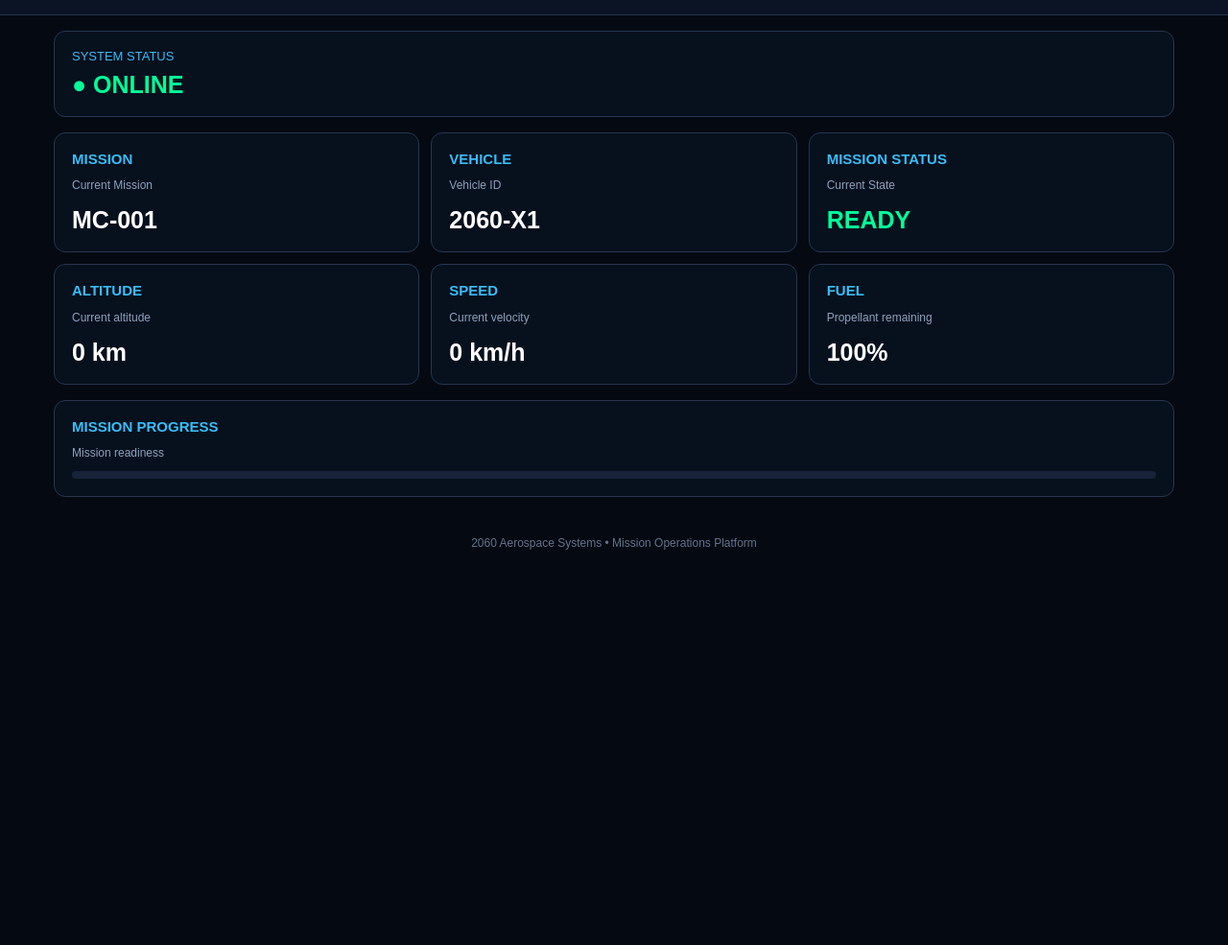
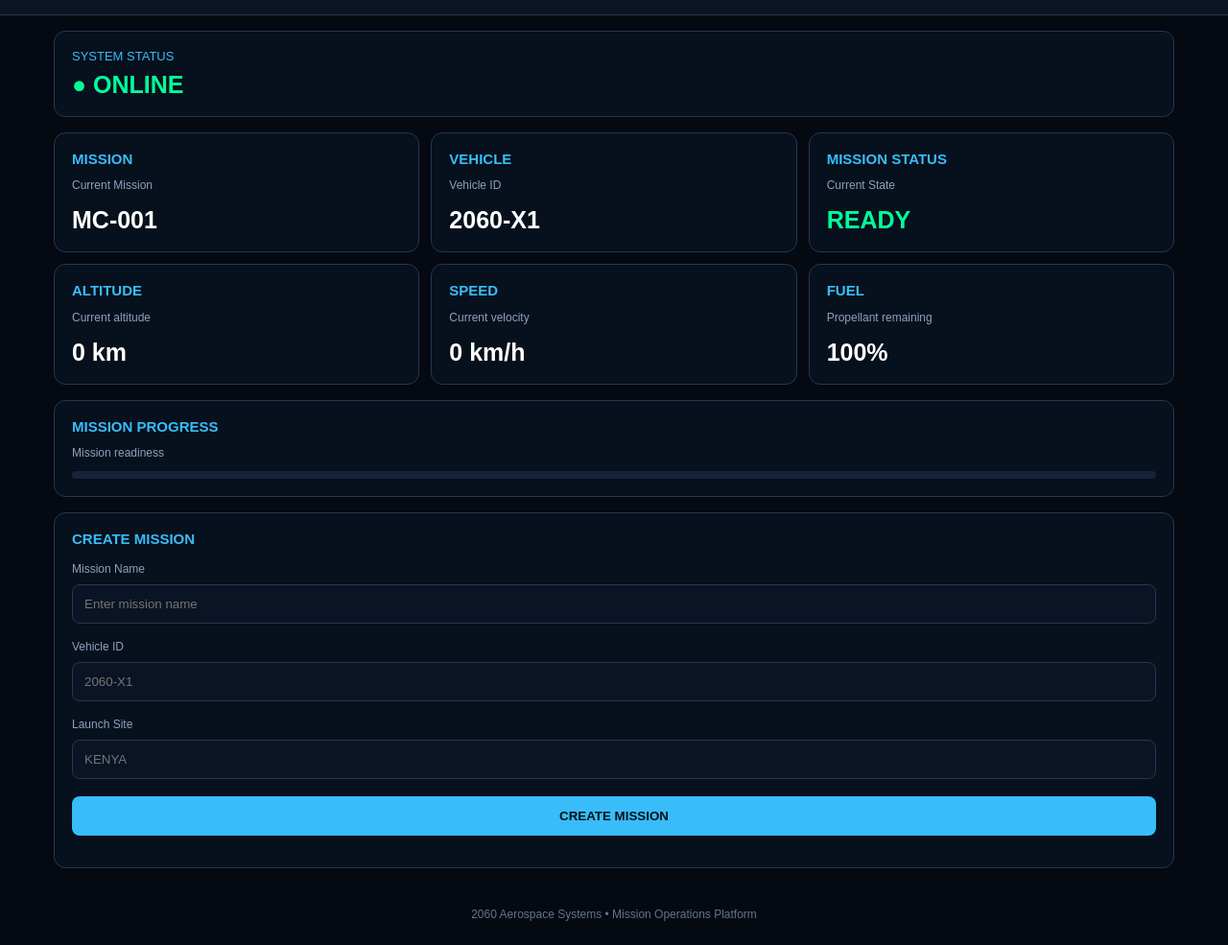
Before and after one commit to kenyatothestar/2060-aerospace-company-, a website: page frontend/index.html in a window 1280 px wide. Shown: the part 70-1055 px from the top of the page at 96% size. Before the commit the page ends 800 px from the top, so only its background shows below. Drawn offline with Linux system fonts and the light colour scheme.

Commit message:
Add mission creation form to index.html

```diff
--- a/frontend/index.html
+++ b/frontend/index.html
@@ -256,7 +256,96 @@
     </div>
 
   </section>
+<section class="card mission">
 
+  <h2>CREATE MISSION</h2>
+
+  <form id="missionForm">
+
+    <label for="missionName" class="label">
+      Mission Name
+    </label>
+
+    <input
+      id="missionName"
+      type="text"
+      placeholder="Enter mission name"
+      required
+      style="
+        width:100%;
+        padding:12px;
+        margin:8px 0 14px;
+        border-radius:8px;
+        border:1px solid #263750;
+        background:#0b1424;
+        color:white;
+      "
+    >
+
+    <label for="vehicleId" class="label">
+      Vehicle ID
+    </label>
+
+    <input
+      id="vehicleId"
+      type="text"
+      placeholder="2060-X1"
+      required
+      style="
+        width:100%;
+        padding:12px;
+        margin:8px 0 14px;
+        border-radius:8px;
+        border:1px solid #263750;
+        background:#0b1424;
+        color:white;
+      "
+    >
+
+    <label for="launchSite" class="label">
+      Launch Site
+    </label>
+
+    <input
+      id="launchSite"
+      type="text"
+      placeholder="KENYA"
+      required
+      style="
+        width:100%;
+        padding:12px;
+        margin:8px 0 18px;
+        border-radius:8px;
+        border:1px solid #263750;
+        background:#0b1424;
+        color:white;
+      "
+    >
+
+    <button
+      type="submit"
+      style="
+        width:100%;
+        padding:13px;
+        border:0;
+        border-radius:8px;
+        background:#38bdf8;
+        color:#03101c;
+        font-weight:bold;
+      "
+    >
+      CREATE MISSION
+    </button>
+
+  </form>
+
+  <p
+    id="missionMessage"
+    class="label"
+    style="margin-top:15px;"
+  ></p>
+
+</section>
 </main>
 
 
```
